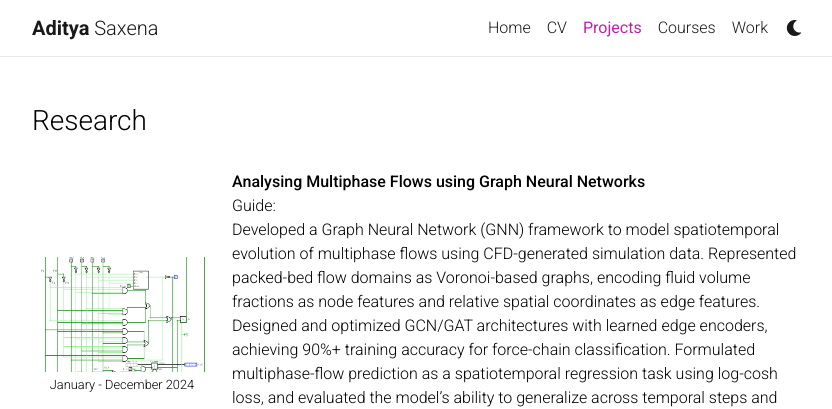
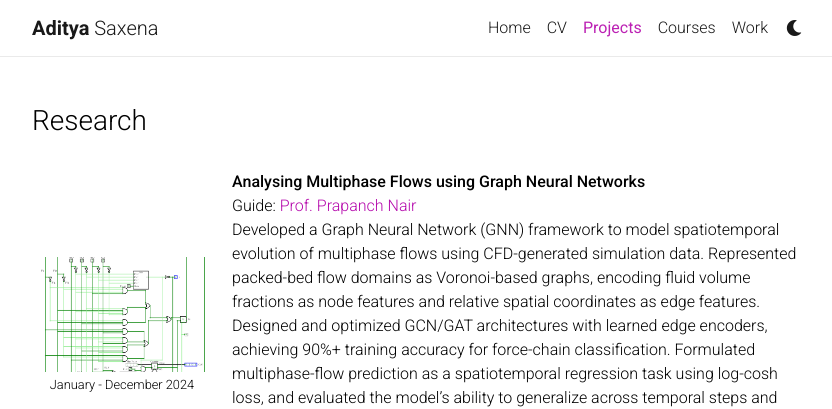
Before and after one commit to adityaaa2511/adityaaa2511.github.io, a Jekyll site: the page built from _pages/projects.md, in a window 1280 px wide and 900 px high. Shown: the top 409 px of the window, without its empty margins (223-1055 px from the left). Built offline with Jekyll 4.4.1, drawn with Linux system fonts in a browser that asks for light colours; nearby versions of some CDN libraries; comment, search, counter and statistics services are not loaded; a style sheet for code colours, icons or effects is not loaded.

Commit message:
Added guide

```diff
--- a/_data/research.yml
+++ b/_data/research.yml
@@ -1,4 +1,5 @@
 - title: Analysing Multiphase Flows using Graph Neural Networks
+  guide: <a href="https://web.iitd.ac.in/~pnair/">Prof. Prapanch Nair</a>
   image:
     src: /assets/img/project/EE224.png
     alt:
```
